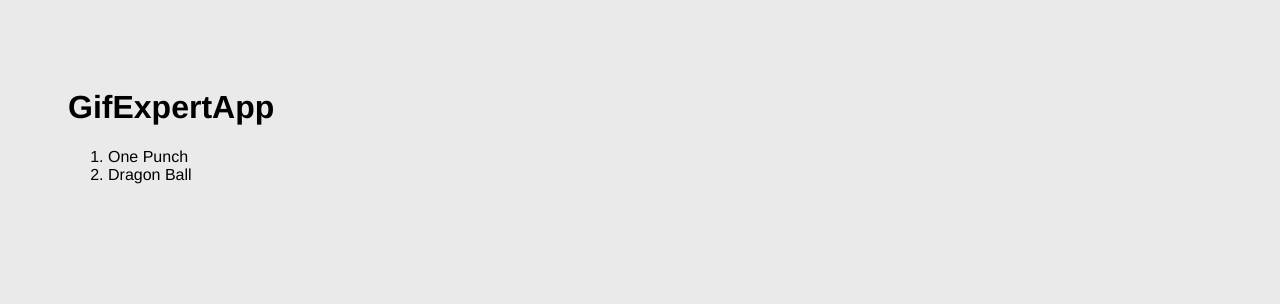
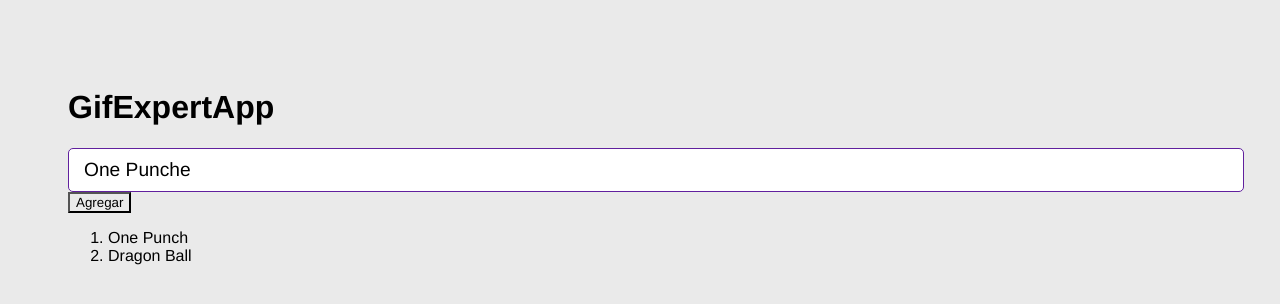
Before and after one commit to roraima1986/gif-expert-app.github.io, a React (Vite) app: page / in a window 1280 px wide. Shown: the top 304 px of the page. Built offline with nearby package versions, Linux system fonts and the light colour scheme.

Commit message:
Componente AddCategory

```diff
--- a/src/GifExpertApp.jsx
+++ b/src/GifExpertApp.jsx
@@ -1,8 +1,13 @@
 import { useState } from "react"
+import { AddCategory } from "./components/AddCategory";
 
 export const GifExpertApp = () => {
 
-    const [categories, setCategories] = useState(['One Punch', 'Dragon Ball'])
+    const [categories, setCategories] = useState(['One Punch', 'Dragon Ball']);
+
+    const onAddCategory = () => {
+        setCategories([...categories, 'Valorant']);
+    }
 
     return (
         <>
@@ -10,8 +15,10 @@
             <h1>GifExpertApp</h1>
 
             {/* Input */}
+            <AddCategory />
 
             {/* Listado de Gif */}
+            <button onClick={onAddCategory}>Agregar</button>
             <ol>
                 {categories.map(category => {
                     return <li key={category}>{category}</li>
--- /dev/null
+++ b/src/components/AddCategory.jsx
@@ -0,0 +1,26 @@
+import { useState } from "react";
+
+export const AddCategory = () => {
+
+    const [inputValue, setInputValue] = useState('One Punche');
+
+    const onInputChange = (event) => {
+        setInputValue(event.target.value)
+    }
+
+    const onSubmit = (event) => {
+        event.preventDefault();
+        console.log(inputValue);
+    }
+
+    return (
+        <form onSubmit={(event) => onSubmit(event)} >
+            <input
+                type="text"
+                placeholder="Buscar gifs"
+                value={inputValue}
+                onChange={ (event) => onInputChange(event)}
+            />
+        </form>
+    );
+}
```
